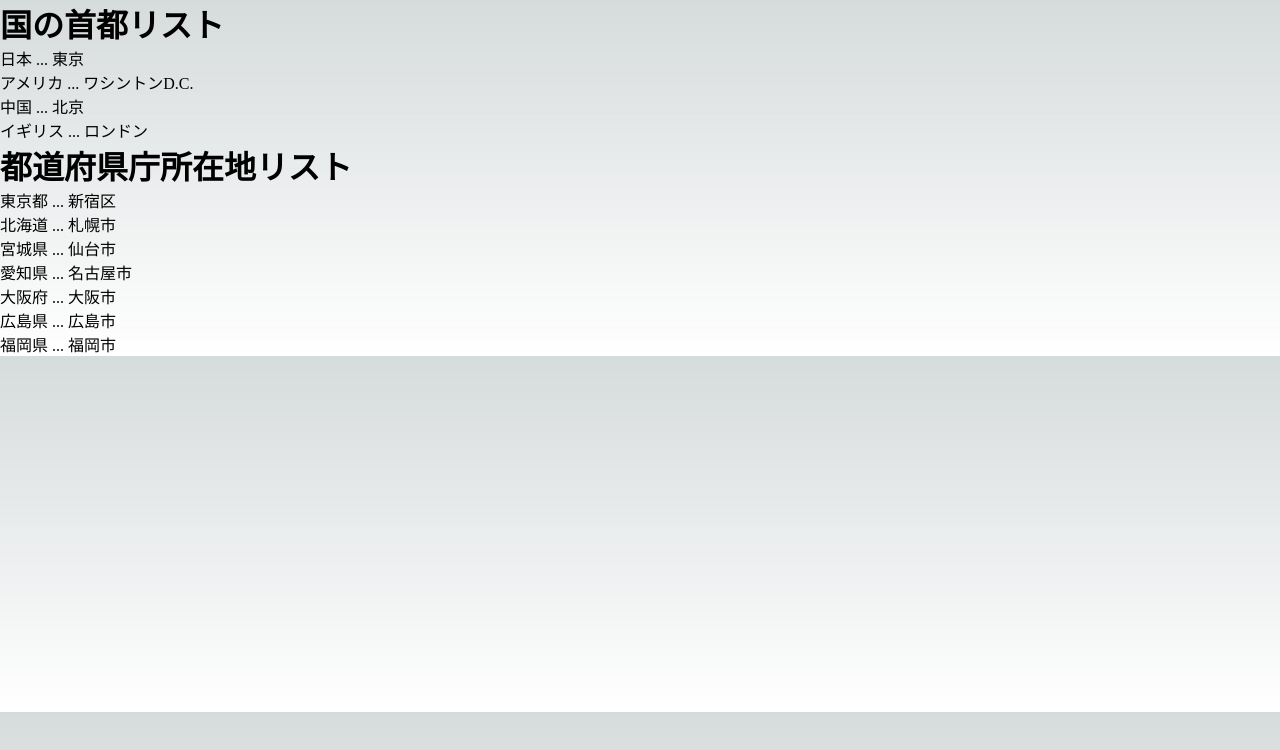
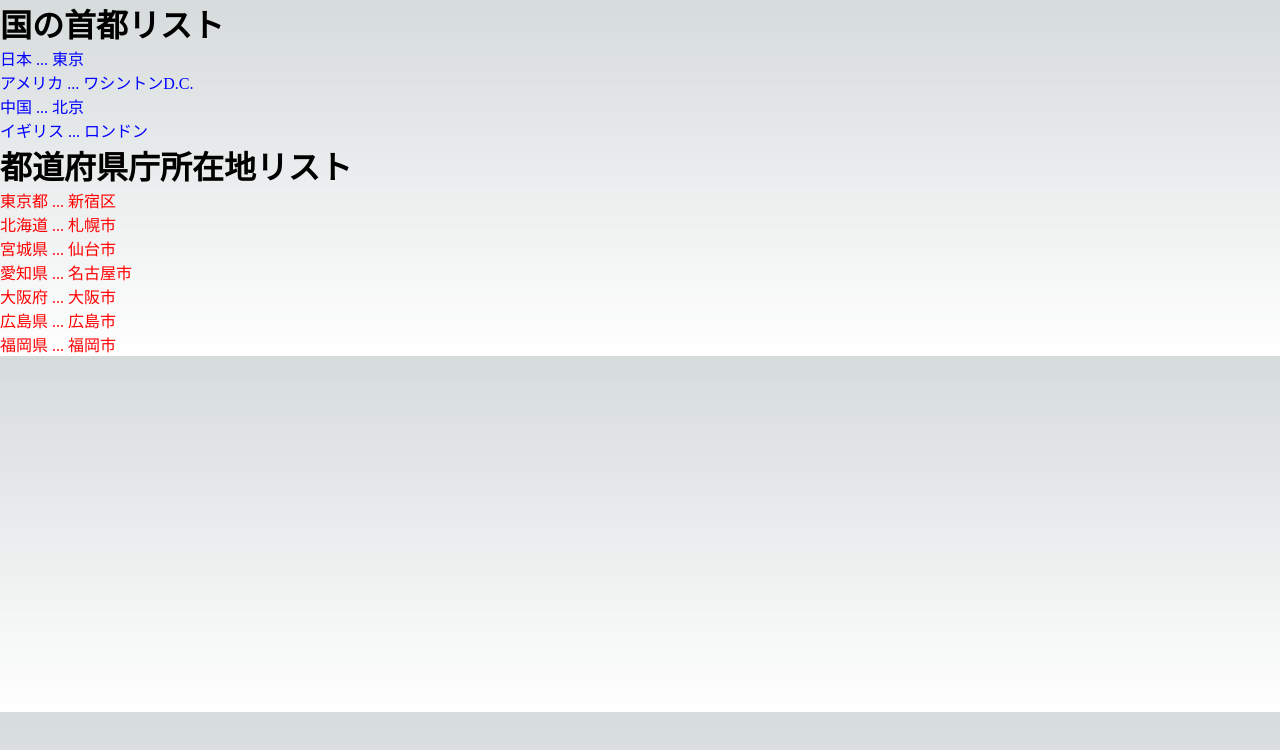
Before and after one commit to ren-ichinose/230220_react-next-study, a Next.js app in the folder react-next-study_01/my-app/: page / in a window 1280 px wide. Shown: the top 750 px of the page. Built offline with nearby package versions, Linux system fonts and the light colour scheme.

Commit message:
コンポーネントのスタイルを変更しよう

```diff
--- a/react-next-study_01/my-app/src/components/CountryCapitalList.tsx
+++ b/react-next-study_01/my-app/src/components/CountryCapitalList.tsx
@@ -11,7 +11,7 @@ const CountryCapitalList = () => {
       <h1>国の首都リスト</h1>
       {countryCapitals.map(countryCapitals => {
         return (
-          <div key={countryCapitals.country}>
+          <div key={countryCapitals.country} style={{ color: 'blue' }}>
             {`${countryCapitals.country} ... ${countryCapitals.capital}`}
           </div>
         )
--- a/react-next-study_01/my-app/src/components/PrefectureCapitalList.tsx
+++ b/react-next-study_01/my-app/src/components/PrefectureCapitalList.tsx
@@ -14,7 +14,7 @@ const PrefectureCapitalList = () => {
       <h1>都道府県庁所在地リスト</h1>
       {prefectureCapitals.map(({ prefecture, capital }) => {
         return (
-          <div key={prefecture}>
+          <div key={prefecture} style={{ color: 'red' }}>
             {`${prefecture} ... ${capital}`}
           </div>
         )
```
